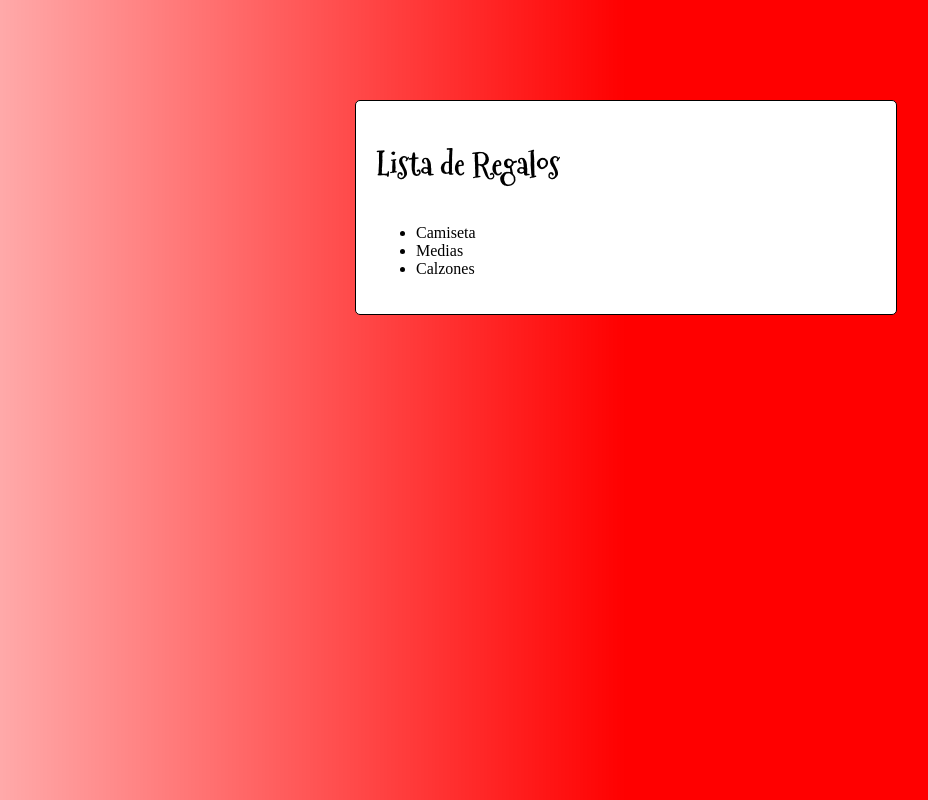
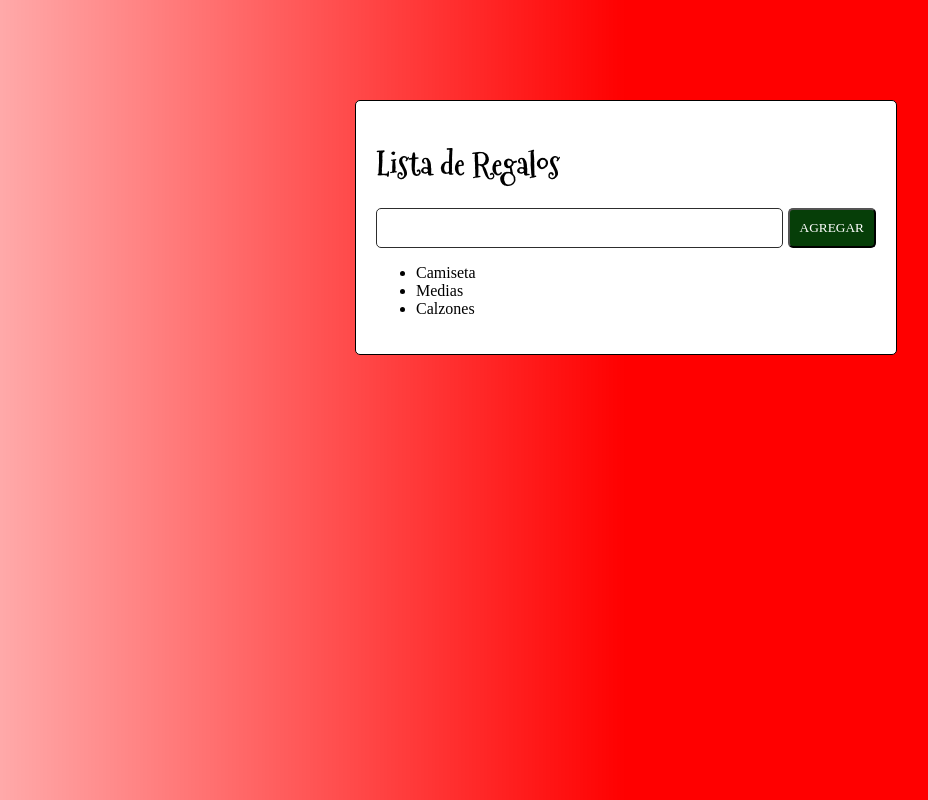
Before and after one commit to enzotrucchi/adviency-react-vite, a React (Vite) app: page / in a window 1280 px wide. Shown: the whole page, without its empty margins (14-942 px from the left). Built offline with nearby package versions, Linux system fonts and the light colour scheme; a web font is replaced by a local one.

Commit message:
Add new gift funcionality

```diff
--- a/src/components/gifts/gifts.css
+++ b/src/components/gifts/gifts.css
@@ -10,3 +10,24 @@
 	border-radius: 5px;
 	border: 1px solid black;
 }
+
+.newGiftForm {
+	display: flex;
+	gap: 5px;
+}
+
+.newGiftForm input {
+	flex: 1;
+	padding: 10px;
+	border-radius: 5px;
+	border: 1px solid rgb(45, 45, 45);
+}
+
+.newGiftForm button {
+	flex: 0;
+	padding: 10px;
+	border-radius: 5px;
+	background-color: #063e08;
+	color: white;
+	text-transform: uppercase;
+}
--- a/src/components/gifts/gifts.jsx
+++ b/src/components/gifts/gifts.jsx
@@ -2,13 +2,20 @@
 import Gift from "./gift";
 
 import "./gifts.css";
+import NewGift from "./newGift";
 
 const Gifts = () => {
 	const [regalos, setRegalos] = useState(["Camiseta", "Medias", "Calzones"]);
 
+	function addGift(gift) {
+		setRegalos([...regalos, gift]);
+	}
+
 	return (
 		<div className="giftsList">
 			<h1>Lista de Regalos</h1>
+
+			<NewGift onCreate={addGift} />
 
 			<ul>
 				{regalos.map((regalo, index) => {
--- /dev/null
+++ b/src/components/gifts/newGift.jsx
@@ -0,0 +1,42 @@
+import React, { useState } from "react";
+
+const NewGift = ({ onCreate }) => {
+	const [gift, setGift] = useState("");
+
+	function handleClick(e) {
+		e.preventDefault();
+		console.log("The link was clicked.");
+	}
+
+	function handleSubmit(e) {
+		e.preventDefault();
+
+		if (gift === "") {
+			return;
+		}
+
+		onCreate(gift);
+
+		setGift("");
+	}
+
+	function handleChange(e) {
+		setGift(e.target.value);
+	}
+
+	return (
+		<form className="newGiftForm" onSubmit={handleSubmit}>
+			<input onChange={handleChange} type="text" value={gift}></input>
+
+			<button
+				type="submit"
+				className="btn
+				btn-primary newGiftButton"
+			>
+				Agregar
+			</button>
+		</form>
+	);
+};
+
+export default NewGift;
```
